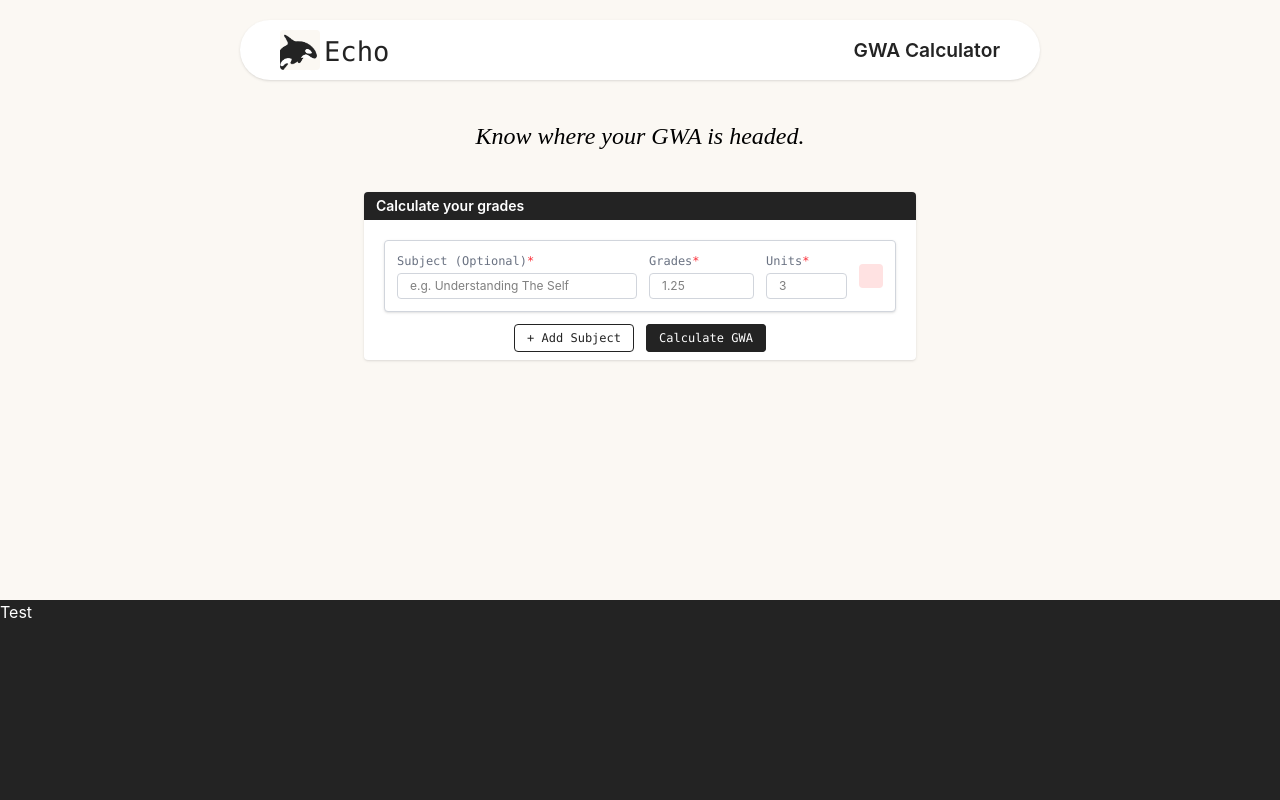
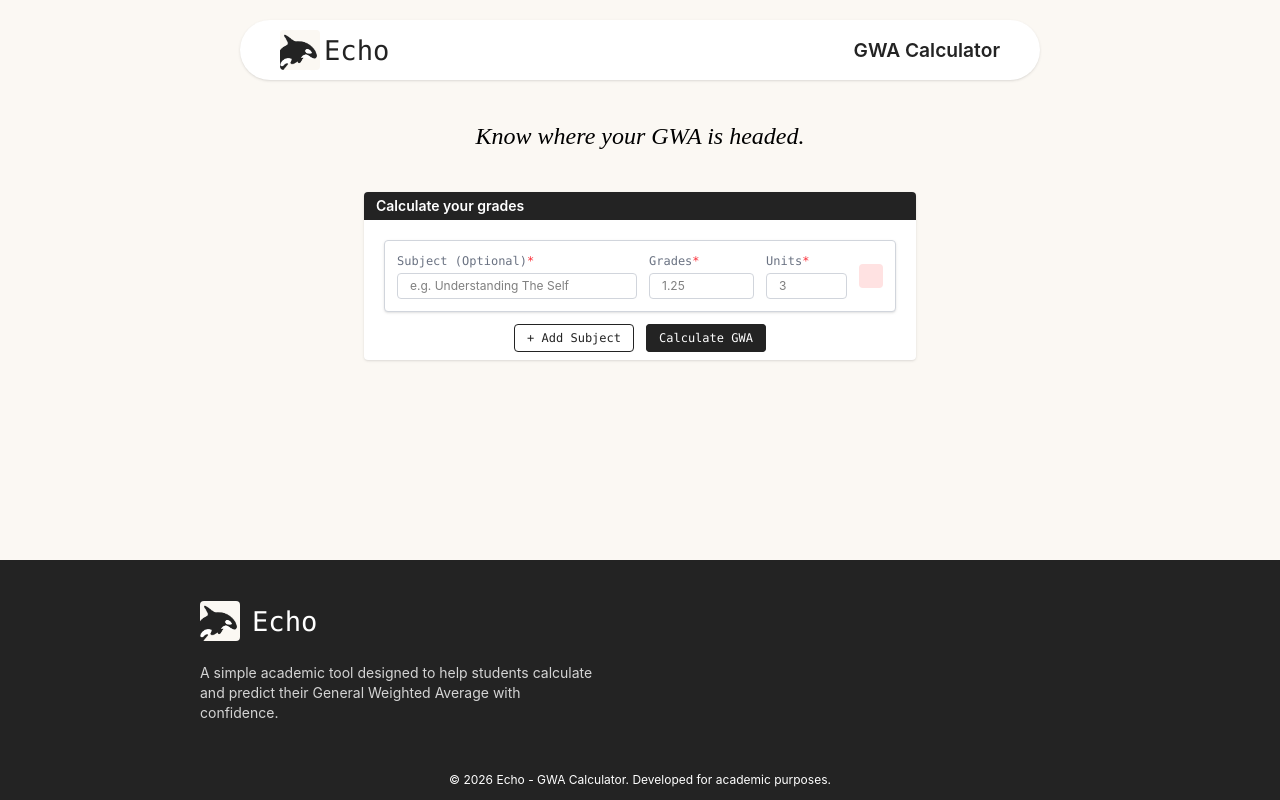
Before and after one commit to eli-fstn/Echo, a React (Vite) app: page / in a window 1280 px wide. Built offline with nearby package versions, Linux system fonts and the light colour scheme; some icons are missing.

Commit message:
feat(footer): initial design for footer, subject to change.

```diff
--- a/src/components/layout/Footer.tsx
+++ b/src/components/layout/Footer.tsx
@@ -1,7 +1,27 @@
+import logo from "../../assets/Echo-Logo.png";
+
 function Footer() {
+  const date = new Date();
+  const currentYear = new Intl.DateTimeFormat('en-US', {
+    year: "numeric",
+  }).format(date);
+
   return(
-    <div className="bg-[#232323] mt-auto h-50 w-full">
-      <p className="text-white">Test</p>
+    <div className="bg-[#232323] mt-auto h-60 w-full flex flex-col">
+      <div className="flex-1 py-10 px-50">
+        <div className="flex items-center gap-3">
+          <img src={logo} alt="Echo Logo" className="w-10 h-10 rounded" />
+          <p className="font-mono text-white mt-0.5 text-[1.7rem]">Echo</p>
+        </div>
+
+        <p className="text-white/80 text-sm mt-5 w-100">A simple academic tool designed to help students calculate and predict their General Weighted Average with confidence.</p>
+      </div>
+
+      <div className="pb-3">
+        <p className="text-white text-center text-xs">
+          &copy; {currentYear} Echo - GWA Calculator. Developed for academic purposes.
+        </p>
+      </div>
     </div>
   )
 }
--- a/src/components/layout/Navbar.tsx
+++ b/src/components/layout/Navbar.tsx
@@ -5,8 +5,8 @@ function Navbar() {
     <div className="bg-white shadow-sm h-15 w-200 mx-auto flex justify-center items-center mt-5 rounded-4xl cursor-pointer">
       <div className="flex flex-row items-center justify-between w-full mx-10">
         <div className="flex flex-row items-center">
-          <img src={logo} className="w-10 h-10 rounded mr-1" />
-          <p className="font-mono text-[#232323] text-[1.7rem] mt-1">Echo</p>
+          <img src={logo} alt="Echo Logo" className="w-10 h-10 rounded mr-1" />
+          <p className="font-mono text-[#232323] text-[1.7rem] mt-0.5">Echo</p>
         </div>
         <p className="font-inter font-semibold text-[#232323] text-[1.2rem]">GWA Calculator</p>
       </div>
--- a/src/pages/Dashboard.tsx
+++ b/src/pages/Dashboard.tsx
@@ -133,8 +133,8 @@ function Dashboard() {
           <div className="grid grid-cols-2 items-center gap-70 border-b border-b-gray-200">
             <div className="flex flex-col items-start">
               <div className="flex flex-row items-center">
-                <img src={logo} className="w-10 h-10 rounded mr-1" />
-                <p className="font-mono text-[#232323] mt-1 text-[1.5rem]">Echo</p>
+                <img src={logo} alt="Echo Logo" className="w-10 h-10 rounded mr-1" />
+                <p className="font-mono text-[#232323] mt-0.5 text-[1.5rem]">Echo</p>
               </div>
               <p className="text-sm font-[Amaranth] mt-1 italic">Know where your GWA is headed.</p>
             </div>
```
